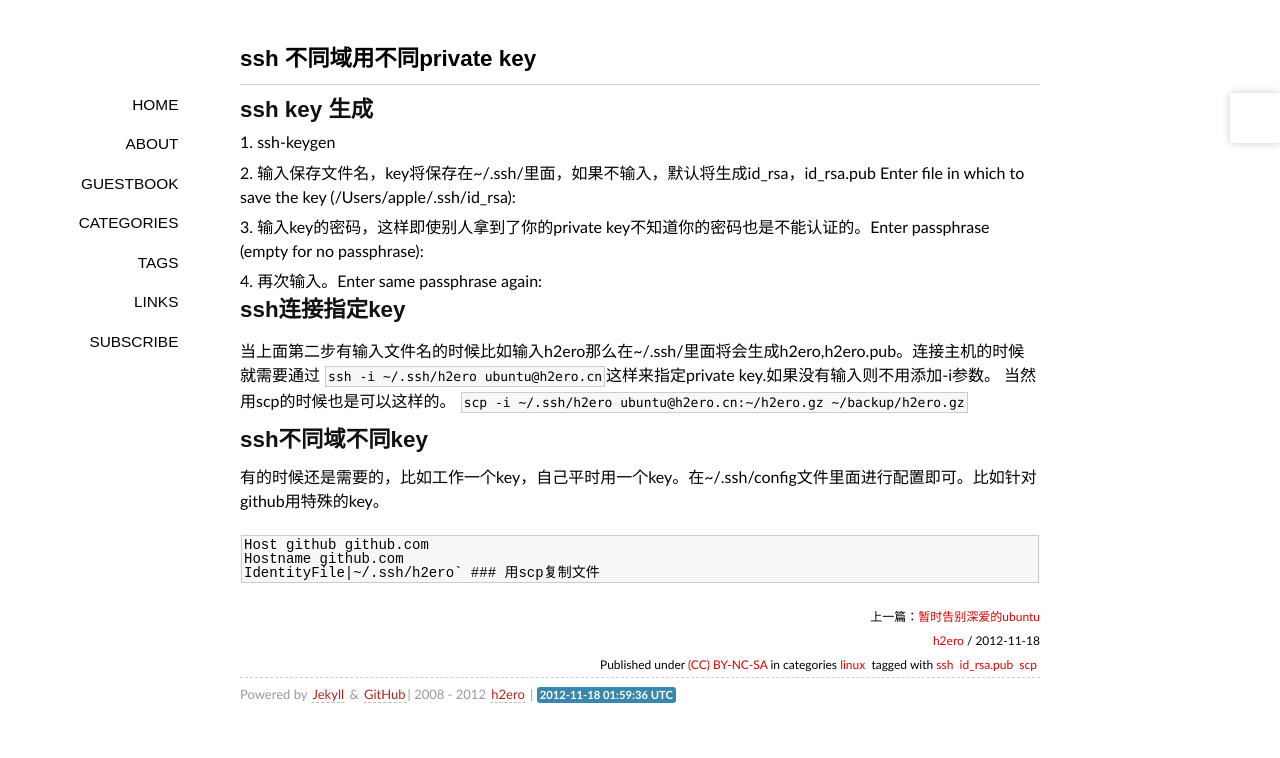
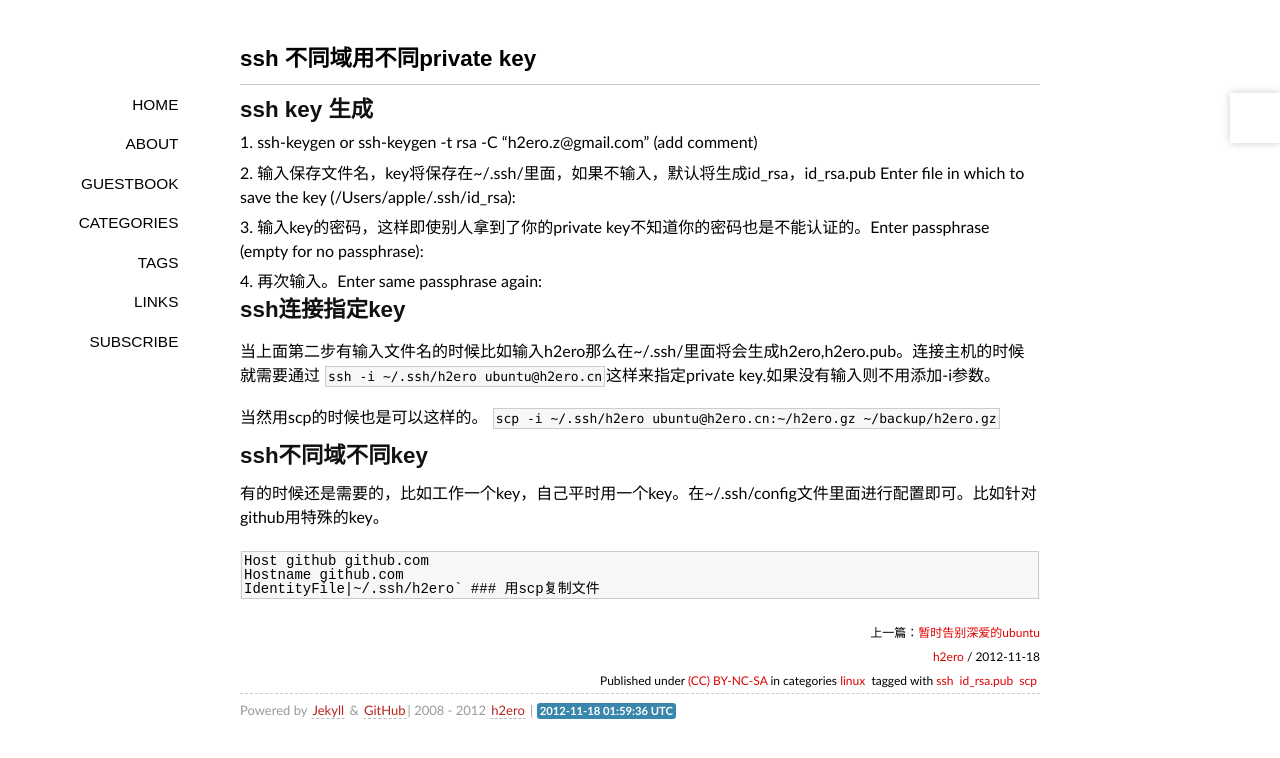
Before and after one commit to h2ero/h2ero.github.com, a Jekyll site: the page built from _posts/2012/2012-11-18-ssh-private-key-for-current-domain.md, in a window 1280 px wide. Shown: the top 758 px of the page. Built offline with Jekyll 4.4.1, drawn with Linux system fonts in a browser that asks for light colours; some web fonts are replaced; Markdown is read by kramdown in place of the engine named in the settings; comment, search, counter and statistics services are not loaded.

Commit message:
add ssh-keygen -C

```diff
--- a/_posts/2012/2012-11-18-ssh-private-key-for-current-domain.md
+++ b/_posts/2012/2012-11-18-ssh-private-key-for-current-domain.md
@@ -7,13 +7,14 @@ categories: linux
 
 ##ssh key 生成
 
-1. ssh-keygen
+1. ssh-keygen or ssh-keygen -t rsa -C "h2ero.z@gmail.com"  (add comment)
 2. 输入保存文件名，key将保存在~/.ssh/里面，如果不输入，默认将生成id_rsa，id_rsa.pub Enter file in which to save the key (/Users/apple/.ssh/id_rsa):
 3. 输入key的密码，这样即使别人拿到了你的private key不知道你的密码也是不能认证的。Enter passphrase (empty for no passphrase):
 4. 再次输入。Enter same passphrase again:
 ##ssh连接指定key
 
 当上面第二步有输入文件名的时候比如输入h2ero那么在~/.ssh/里面将会生成h2ero,h2ero.pub。连接主机的时候就需要通过 `ssh -i ~/.ssh/h2ero ubuntu@h2ero.cn`这样来指定private key.如果没有输入则不用添加-i参数。
+
 当然用scp的时候也是可以这样的。
 `scp -i ~/.ssh/h2ero ubuntu@h2ero.cn:~/h2ero.gz ~/backup/h2ero.gz`
 
```
